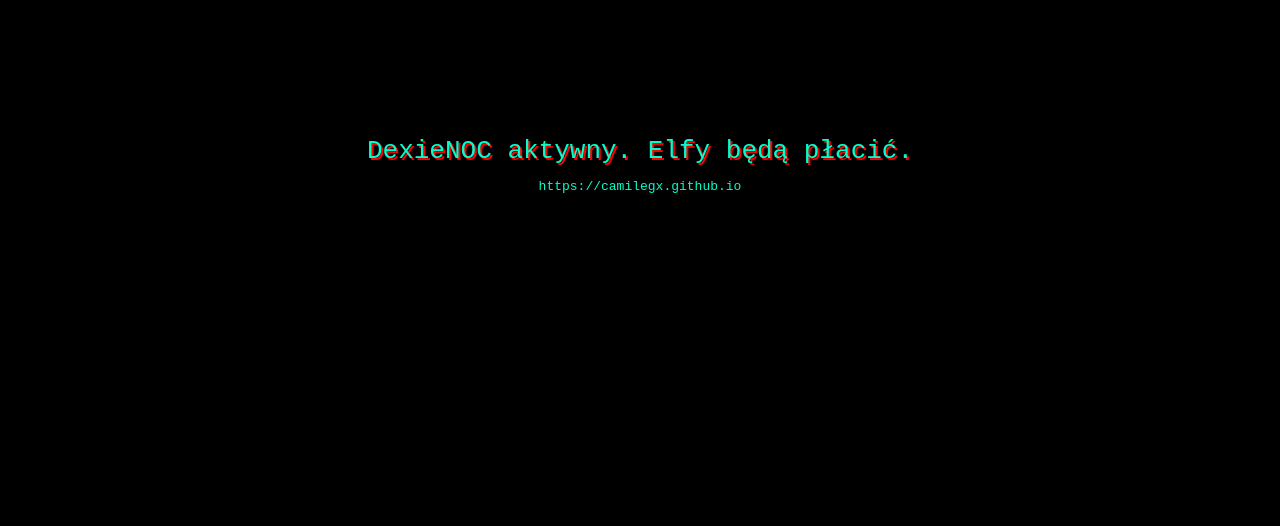
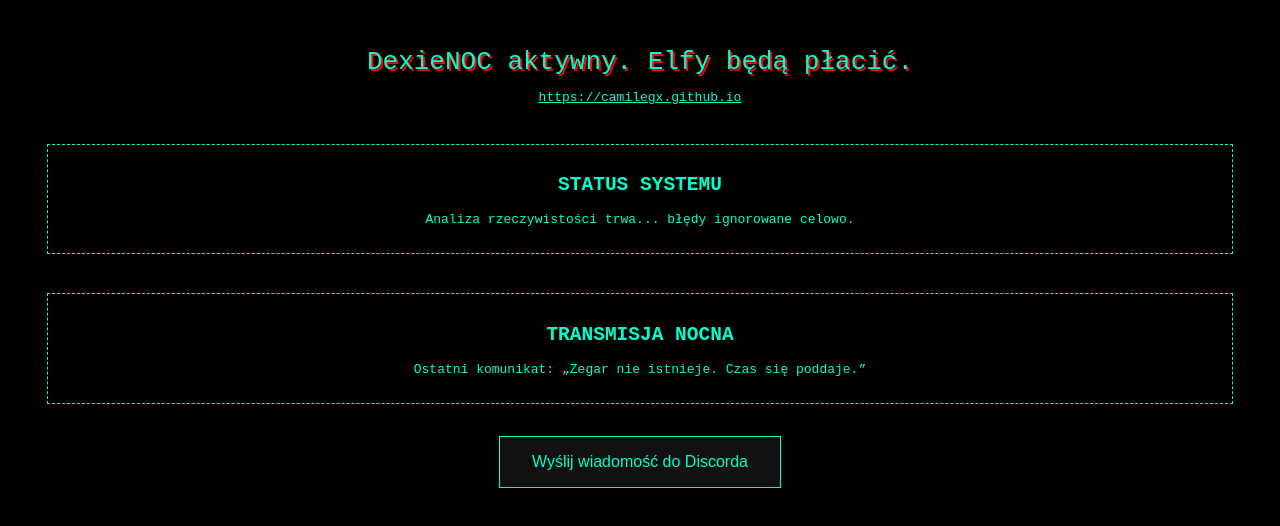
Before and after one commit to CamileGX/camilegx.github.io, a plain HTML site: page index.html in a window 1280 px wide. Drawn offline with Linux system fonts and the light colour scheme.

Commit message:
Update index.html

```diff
--- a/index.html
+++ b/index.html
@@ -9,7 +9,7 @@
       color: #00ffcc;
       font-family: monospace;
       text-align: center;
-      padding-top: 10%;
+      padding: 3em;
     }
     .glitch {
       font-size: 2em;
@@ -21,10 +21,54 @@
       66% { text-shadow: 2px -2px blue; }
       100% { text-shadow: -2px 2px yellow; }
     }
+    section {
+      margin-top: 3em;
+      border: 1px dashed #00ffcc;
+      padding: 1em;
+    }
+    button {
+      margin-top: 2em;
+      padding: 1em 2em;
+      font-size: 1em;
+      background-color: #111;
+      color: #00ffcc;
+      border: 1px solid #00ffcc;
+      cursor: pointer;
+    }
   </style>
 </head>
 <body>
   <div class="glitch">DexieNOC aktywny. Elfy będą płacić.</div>
-  <p>https://camilegx.github.io</p>
+  <p><a href="https://camilegx.github.io" style="color: #00ffcc;">https://camilegx.github.io</a></p>
+
+  <section>
+    <h2>STATUS SYSTEMU</h2>
+    <p>Analiza rzeczywistości trwa... błędy ignorowane celowo.</p>
+  </section>
+
+  <section>
+    <h2>TRANSMISJA NOCNA</h2>
+    <p>Ostatni komunikat: „Zegar nie istnieje. Czas się poddaje.”</p>
+  </section>
+
+  <button onclick="sendMessage()">Wyślij wiadomość do Discorda</button>
+
+  <script>
+    function sendMessage() {
+      fetch("https://discord.com/api/webhooks/1365522115855519774/VYYzrzhw5Em6sY9v_5wlpvvxg-zhgY3E1Gfn8xPDP24XIkSiB8kXuvZMZmfBkh5wHzGp", {
+        method: "POST",
+        headers: {
+          "Content-Type": "application/json"
+        },
+        body: JSON.stringify({
+          content: "[DexieNOC] Sabotaż ręczny aktywowany przez użytkownika. Przekaz idzie do Elfa."
+        })
+      })
+      .then(res => {
+        if (res.ok) alert("Wiadomość wysłana!");
+        else alert("Błąd wysyłania.");
+      });
+    }
+  </script>
 </body>
 </html>
```
